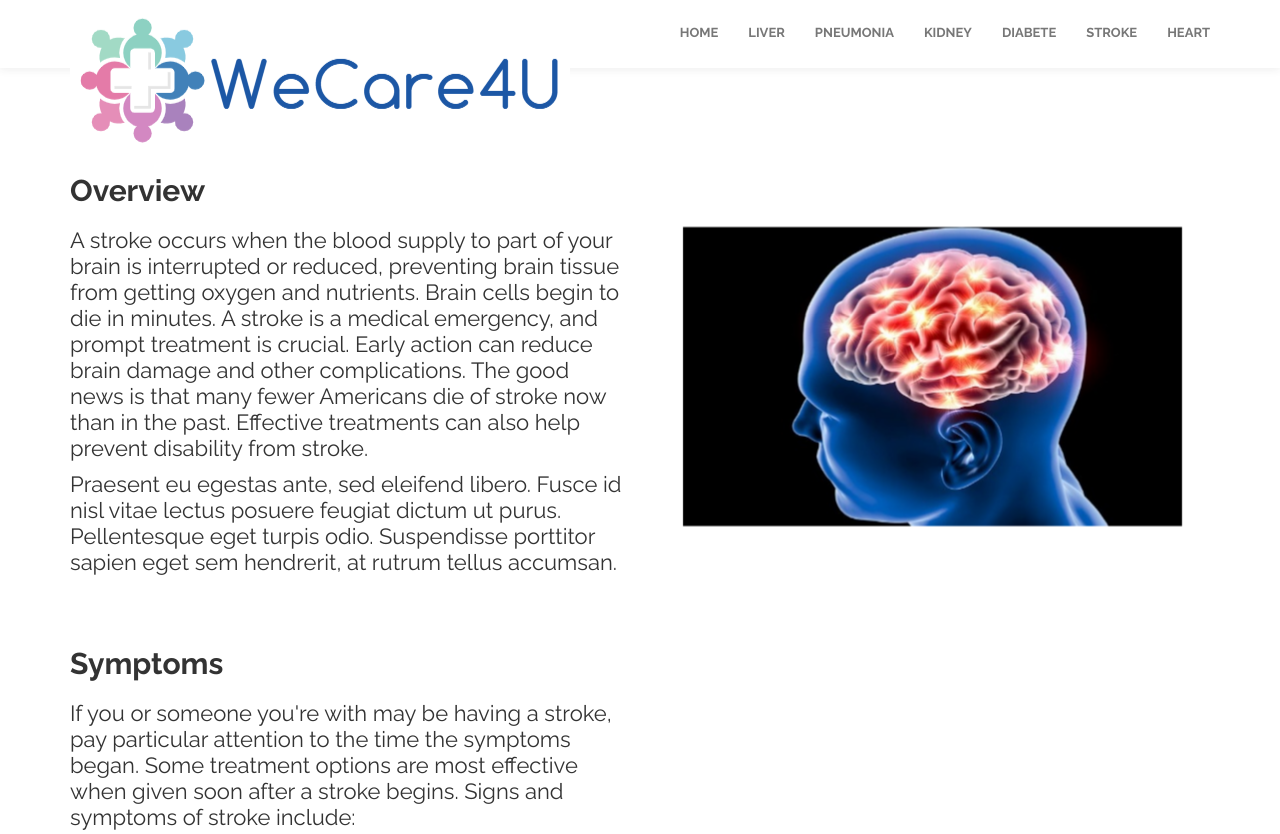
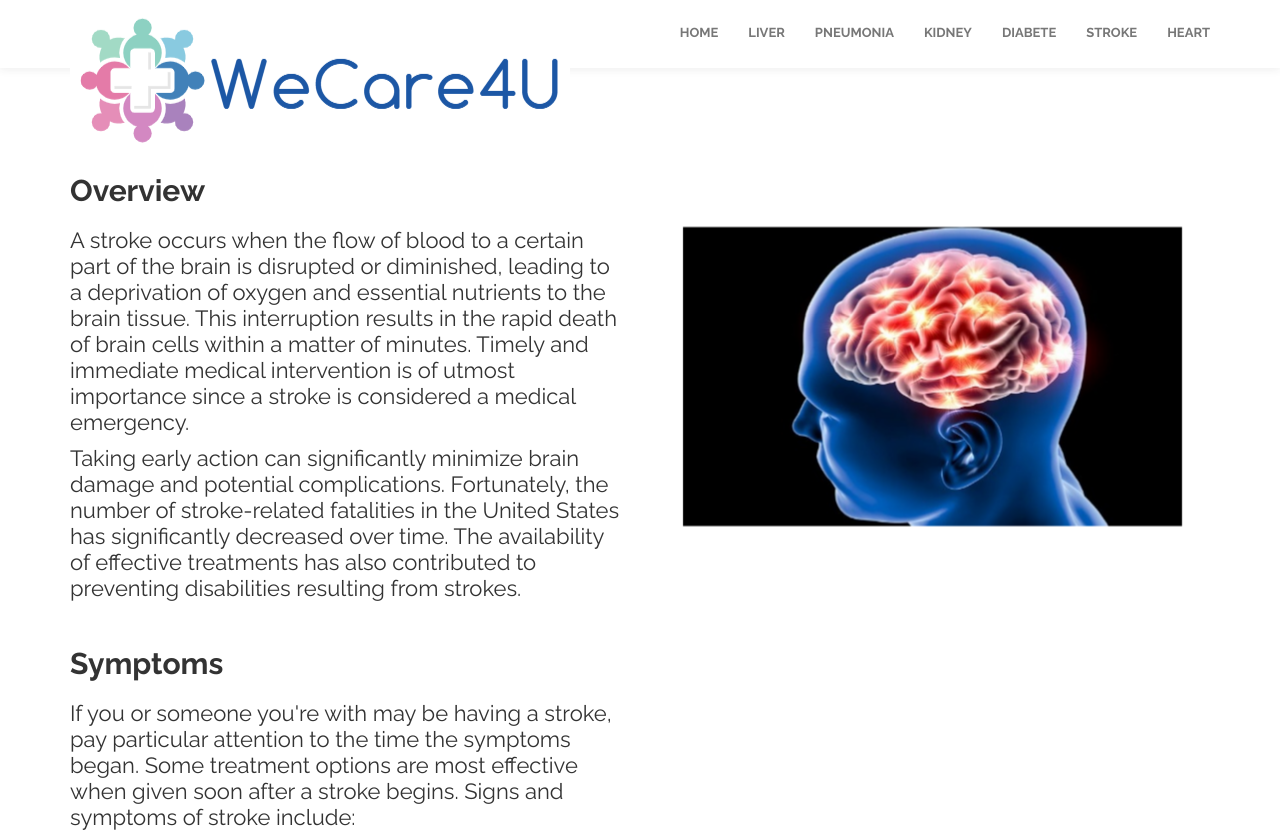
Before and after one commit to BLakshmiSahithi/wecareforu, a Flask app: page /stroke in a window 1280 px wide. Shown: the top 834 px of the page. Run offline with Flask 2, Linux system fonts and the light colour scheme; some libraries are stand-ins or nearby versions.

Commit message:
stroke_index.html

```diff
--- a/website/templates/stroke_index.html
+++ b/website/templates/stroke_index.html
@@ -9,13 +9,12 @@
 			<div class="col-md-6 col-sm-6 wow fadeInLeft" data-wow-delay="0.5s">
 				<h3>Stroke</h3>
 				<h4>Overview</h4>
-				<p>A stroke occurs when the blood supply to part of your brain is interrupted or reduced, preventing brain tissue from getting oxygen and nutrients. Brain cells begin to die in minutes.
+				<p>A stroke occurs when the flow of blood to a certain part of the brain is disrupted or diminished, leading to a deprivation of oxygen and essential nutrients to the brain tissue.
 
-				A stroke is a medical emergency, and prompt treatment is crucial. Early action can reduce brain damage and other complications.
+				This interruption results in the rapid death of brain cells within a matter of minutes. Timely and immediate medical intervention is of utmost importance since a stroke is considered a medical emergency.
 
-				The good news is that many fewer Americans die of stroke now than in the past. Effective treatments can also help prevent disability from stroke.
 				</p>
-				<p>Praesent eu egestas ante, sed eleifend libero. Fusce id nisl vitae lectus posuere feugiat dictum ut purus. Pellentesque eget turpis odio. Suspendisse porttitor sapien eget sem hendrerit, at rutrum tellus accumsan.</p>
+				<p>Taking early action can significantly minimize brain damage and potential complications. Fortunately, the number of stroke-related fatalities in the United States has significantly decreased over time. The availability of effective treatments has also contributed to preventing disabilities resulting from strokes.</p>
 			</div>
 			<div class="col-md-6 col-sm-6 wow fadeInRight" data-wow-delay="0.5s">
 				<img class="ill_image" src="./static/images/disease_img/thestroke1.jpg">
```
